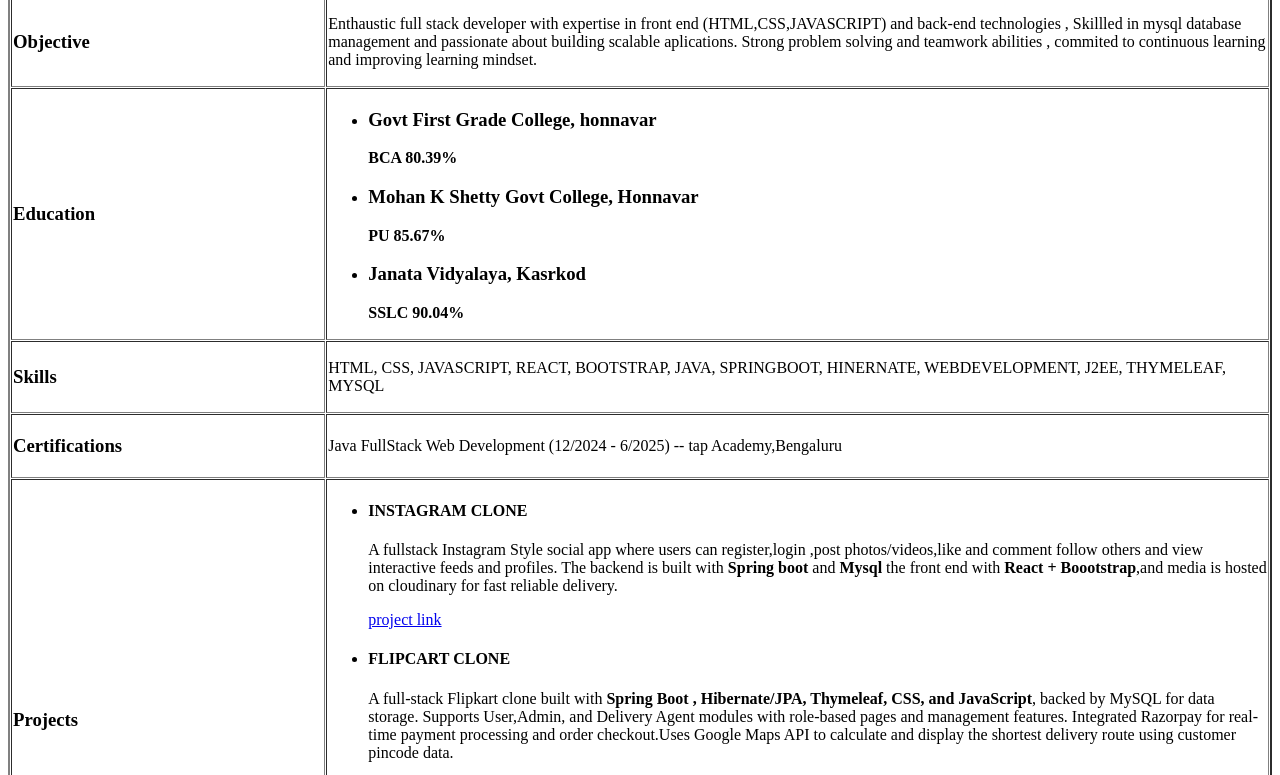
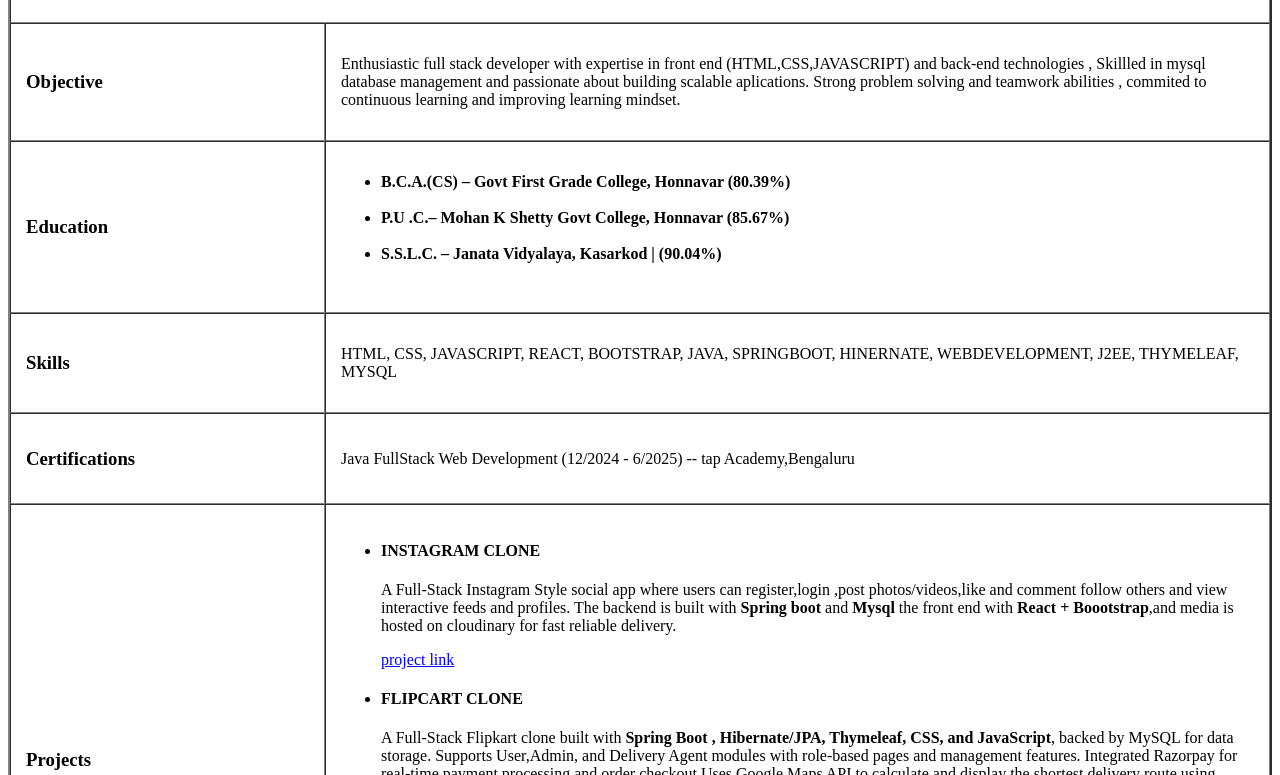
Before and after one commit to sampritgouda/html-project, a plain HTML site: page index.html in a window 1280 px wide. Shown: the part 99-874 px from the top of the page. Drawn offline with Linux system fonts and the light colour scheme.

Commit message:
Changed html and fixed bugs

```diff
--- a/index.html
+++ b/index.html
@@ -6,7 +6,7 @@
         <title>My Resume</title>
     </head>
     <body>
-        <table border="2" width="100%" align="center" cellspacing="1">
+        <table border="2" width="100%" align="center" cellspacing="0" cellpadding="15">
             <!-- header -->
             <thead>
                 <tr>
@@ -22,7 +22,7 @@
                     <td width="25%"><h3 >Objective</h3></td>
                     <td>
                         <p>
-                        Enthaustic full stack developer with expertise in front end (HTML,CSS,JAVASCRIPT)
+                        Enthusiastic full stack developer with expertise in front end (HTML,CSS,JAVASCRIPT)
                         and back-end technologies , Skillled in mysql database management and passionate about
                         building scalable aplications. Strong problem solving and teamwork abilities ,
                         commited to continuous learning and improving learning mindset.
@@ -36,16 +36,16 @@
                     <td>
                         <ul>
                             <li>
-                                <h3> Govt First Grade College, honnavar</h3>
-                                <b>BCA 80.39%</b>
+                                <b>B.C.A.(CS) – Govt First Grade College, Honnavar (80.39%)</b>
+                                <br/><br>
                             </li>
                             <li>
-                                <h3>Mohan K Shetty Govt College, Honnavar</h3>
-                                <b>PU 85.67%</b>
+                                <b>P.U .C.– Mohan K Shetty Govt College, Honnavar (85.67%)</b>
+                                <br/><br>
                             </li>
                             <li>
-                                <h3> Janata Vidyalaya, Kasrkod</h3>
-                                <b>SSLC 90.04%</b>
+                                <b>S.S.L.C. – Janata Vidyalaya, Kasarkod | (90.04%)</b>
+                                <br/><br>
                             </li>
                         </ul>
                     </td>
@@ -77,7 +77,7 @@
                         <ul>
                             <li>
                                 <h4>INSTAGRAM CLONE</h4>
-                                <p>A fullstack Instagram Style social app where users can register,login ,post photos/videos,like and comment follow others
+                                <p>A Full-Stack Instagram Style social app where users can register,login ,post photos/videos,like and comment follow others
                                 and view interactive feeds and profiles. The backend is built with <b>Spring boot </b> and <b>Mysql</b>
                                 the front end with <b>React + Boootstrap</b>,and media is hosted on cloudinary for fast reliable
                                 delivery.
@@ -86,7 +86,7 @@
                             </li>
                             <li>
                                 <h4>FLIPCART CLONE</h4>
-                                <p>A full-stack Flipkart clone built with <b>Spring Boot , Hibernate/JPA, Thymeleaf, CSS, and JavaScript</b>, backed by MySQL
+                                <p>A Full-Stack Flipkart clone built with <b>Spring Boot , Hibernate/JPA, Thymeleaf, CSS, and JavaScript</b>, backed by MySQL
                                     for data storage. Supports User,Admin, and Delivery Agent modules with role-based pages and management features.
                                     Integrated Razorpay for real-time payment processing and
                                     order checkout.Uses Google Maps API to calculate and display the shortest delivery route using customer pincode data.
```
